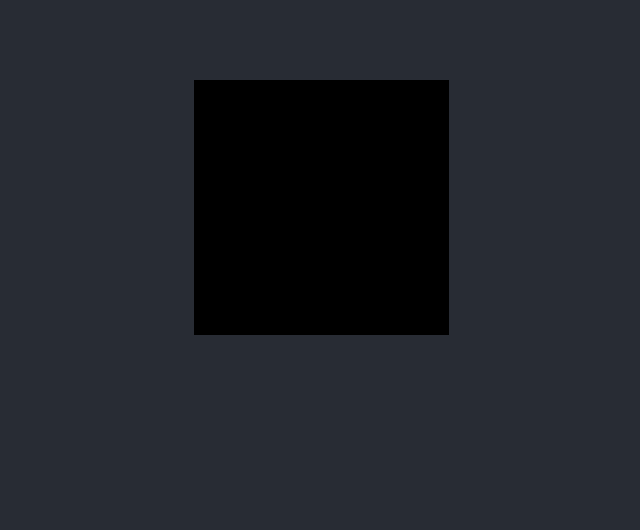
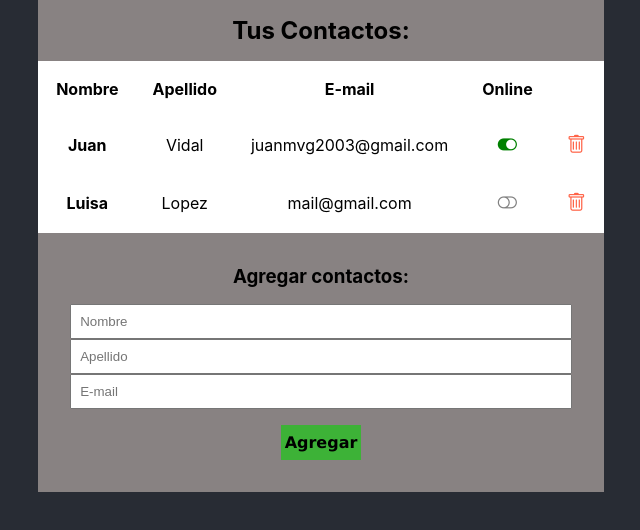
Before and after one commit to JuanVidal03/ejercicios-react, a React (Create React App) app: page / in a window 1280 px wide. Shown: the top 530 px of the page, without its empty margins (319-959 px from the left). Built offline with nearby package versions, Linux system fonts and the light colour scheme.

Commit message:
fue creado el formulario de contacto usando Formik y yup

```diff
--- a/package.json
+++ b/package.json
@@ -7,11 +7,13 @@
     "@testing-library/react": "^13.4.0",
     "@testing-library/user-event": "^13.5.0",
     "bootstrap-icons": "^1.9.1",
+    "formik": "^2.2.9",
     "node-sass": "^7.0.3",
     "react": "^18.2.0",
     "react-dom": "^18.2.0",
     "react-scripts": "5.0.1",
-    "web-vitals": "^2.1.4"
+    "web-vitals": "^2.1.4",
+    "yup": "^0.32.11"
   },
   "scripts": {
     "start": "react-scripts start",
--- a/src/App.css
+++ b/src/App.css
@@ -8,6 +8,7 @@ body{
   width: 100%;
   height: 100%;
   display: flex;
+  flex-direction: column;
   align-items: center;
   justify-content: center;
   background-color: #282c34;
@@ -28,9 +29,8 @@ body{
 
 .card-body{
   width: 100%;
-  max-width: 700px;
+  max-width: 600px;
   height: 100%;
-  max-height: 700px;
   background-color: #fff;
 }
 
@@ -48,6 +48,8 @@ Contact Form styles
 ===========*/
 
 .contactForm__container{
+  width: 100%;
+  max-width: 600px;
   padding: 2rem;
   background-color: #888282;
 
@@ -122,6 +124,55 @@ Contact Form styles
 }
 
 
+/*loader*/
+.lds-ripple {
+  display: inline-block;
+  position: relative;
+  width: 80px;
+  height: 80px;
+  margin-top: 1rem;
+}
+.lds-ripple div {
+  position: absolute;
+  border: 4px solid #fff;
+  opacity: 1;
+  border-radius: 50%;
+  animation: lds-ripple 1s cubic-bezier(0, 0.2, 0.8, 1) infinite;
+}
+.lds-ripple div:nth-child(2) {
+  animation-delay: -0.5s;
+}
+@keyframes lds-ripple {
+  0% {
+    top: 36px;
+    left: 36px;
+    width: 0;
+    height: 0;
+    opacity: 0;
+  }
+  4.9% {
+    top: 36px;
+    left: 36px;
+    width: 0;
+    height: 0;
+    opacity: 0;
+  }
+  5% {
+    top: 36px;
+    left: 36px;
+    width: 0;
+    height: 0;
+    opacity: 1;
+  }
+  100% {
+    top: 0px;
+    left: 0px;
+    width: 72px;
+    height: 72px;
+    opacity: 0;
+  }
+}
+
 /*==========
 Esilos ejercicios clases 10-11-12
 ===========*/
--- a/src/App.js
+++ b/src/App.js
@@ -1,18 +1,18 @@
 import './App.css';
-// import RenderContacto from './ejercicios/clases1-2-3-7-8-9/RenderContacto';
+import RenderContacto from './ejercicios/clases1-2-3-7-8-9/RenderContacto';
 // import Clock from './ejercicios/clases4-5-6/Clock';
-import ChangeColor from './ejercicios/clases-10-11-12/ChangeColor';
+// import ChangeColor from './ejercicios/clases-10-11-12/ChangeColor';
 
 function App() {
   return (
     <div className="App">
       <header className="App-header">
         {/* Proyecto */}
-          {/* <RenderContacto/> */}
+          <RenderContacto/>
 
 
           {/* <Clock/> */}
-          <ChangeColor/>
+          {/* <ChangeColor/> */}
       </header>
     </div>
   );
--- a/src/ejercicios/clases1-2-3-7-8-9/RenderContacto.jsx
+++ b/src/ejercicios/clases1-2-3-7-8-9/RenderContacto.jsx
@@ -44,7 +44,7 @@ const RenderContacto = () => {
 
     return(
 
-        <div>
+        <div className="rederContact-container">
             <div>
                 <div className="card">
                     {/* Card Header */}
--- a/src/ejercicios/clases1-2-3-7-8-9/foms/ContactForm.jsx
+++ b/src/ejercicios/clases1-2-3-7-8-9/foms/ContactForm.jsx
@@ -1,8 +1,16 @@
 import React, { useRef } from 'react';
 import { Contacto } from '../Contacto';
 import { PropTypes } from 'prop-types';
+//importacion de formik y yup para el formulario
+import * as Yup from 'yup';
+import { Formik, Field, Form, ErrorMessage } from 'formik';
 
 const ContactForm = ( {add} ) => {
+
+    /*====================
+    Formulario sin usar Formik ni Yup
+    =================================
+
 
     //referencias de los elementos
     const nombreRef = useRef('');
@@ -24,10 +32,7 @@ const ContactForm = ( {add} ) => {
         add(newContact);
     }
 
-
-    return (
-        <div className='contactForm__container'>
-            <h3 className='contactForm__title'>Ingresar Contactos</h3>
+    <h3 className='contactForm__title'>Ingresar Contactos</h3>
             <form onSubmit={addContact} className='contactForm'>
                 <div className='contactForm__items-container'>
                     <input ref={nombreRef} placeholder='Nombre' id='inputNombre' type='text' required className='contactForm-input'/>
@@ -35,11 +40,114 @@ const ContactForm = ( {add} ) => {
                     <input ref={emailRef} placeholder='E-mail' id='inputEmail' type='email' required className='contactForm-input'/>
                 </div>
                 <button type='submit' className='contactForm__btn'>Agregar</button>
-            </form>
+    </form>
+    */
+
+
+    /* Formulario usando FORMIK Y YUP */
+
+    //inicializamos los valores
+    const initialValues = {
+        nombre: '',
+        apellido: '',
+        email: '',
+        online: false,
+    }
+
+    //esquema de validación usando Yup
+    const validationSchema  = Yup.object().shape(
+        {
+            nombre: Yup.string()
+                .required('¿Como se llama el contacto?'),
+            apellido: Yup.string()
+                .required('¿Cual es el apellido?'),
+            email: Yup.string()
+                .email('El E-mail es invalido.')
+                .required('El E-mail es obligatorio.'),
+            online: Yup.boolean()
+                .required('¿El contacto está en linea?')
+        }
+    )
+
+    //Función con los datos del formulario
+    /*
+    const addContact =  () => {
+        const newContact = new Contacto(
+            nombreRef.current.value,
+            apellidoRef.current.value,
+            emailRef.current.value,
+            false
+        )
+
+        add(newContact);
+    }
+
+    */
+    return (
+        <div className='contactForm__container'>
+            <h3 className='contactForm__title'>Agregar contactos:</h3>
+            {/* Se inicializa Formik */}
+            <Formik
+            initialValues={ initialValues }
+            validationSchema={ validationSchema }
+            onSubmit={ async (values) => {
+
+                const newContact = new Contacto(
+                    values.nombre,
+                    values.apellido,
+                    values.email,
+                    values.online
+                )
+                await new Promise((res) => setTimeout(res, 2000));
+                add(newContact)
+            }}
+            >
+
+                {/* Acciones o mapeo de errores */}
+                {({ touched, errors, isSubmitting }) => (
+                        //inicio de formulario
+                        <Form className='contactForm'>
+                            {/* NOMBRE */}
+                            <Field id='nombre' type='text' name='nombre' placeholder='Nombre' className='contactForm-input' />
+                            {
+                                errors.nombre && touched.nombre &&
+                                (
+                                    <ErrorMessage name='nombre'/>
+                                )
+                            }
+
+                            {/* APELLIDO */}
+                            <Field id='apellido' type='text' name='apellido' placeholder='Apellido' className='contactForm-input'/>
+                            {
+                                errors.apellido && touched.apellido &&
+                                (
+                                    <ErrorMessage name='apellido'/>
+                                )
+                            }
+
+                            {/* EMAIL */}
+                            <Field id='email' type='email' name='email' placeholder='E-mail' className='contactForm-input'/>
+                            {
+                                errors.email && touched.email &&
+                                (
+                                    <ErrorMessage name='email'/>
+                                )
+                            }
+
+                            <button type='submit' className='contactForm__btn'>Agregar</button>
+                            { isSubmitting ? (<div class="lds-ripple"><div></div><div></div></div>) : null }
+
+                        </Form>
+                    )
+                }
+
+            </Formik>
+
         </div>
     );
 }
 
+//PropTypes
 ContactForm.propTypes = {
     add: PropTypes.func.isRequired,
 }
```
Also changed, not shown: 1 other file (tests, documents, lock files or other folders).
